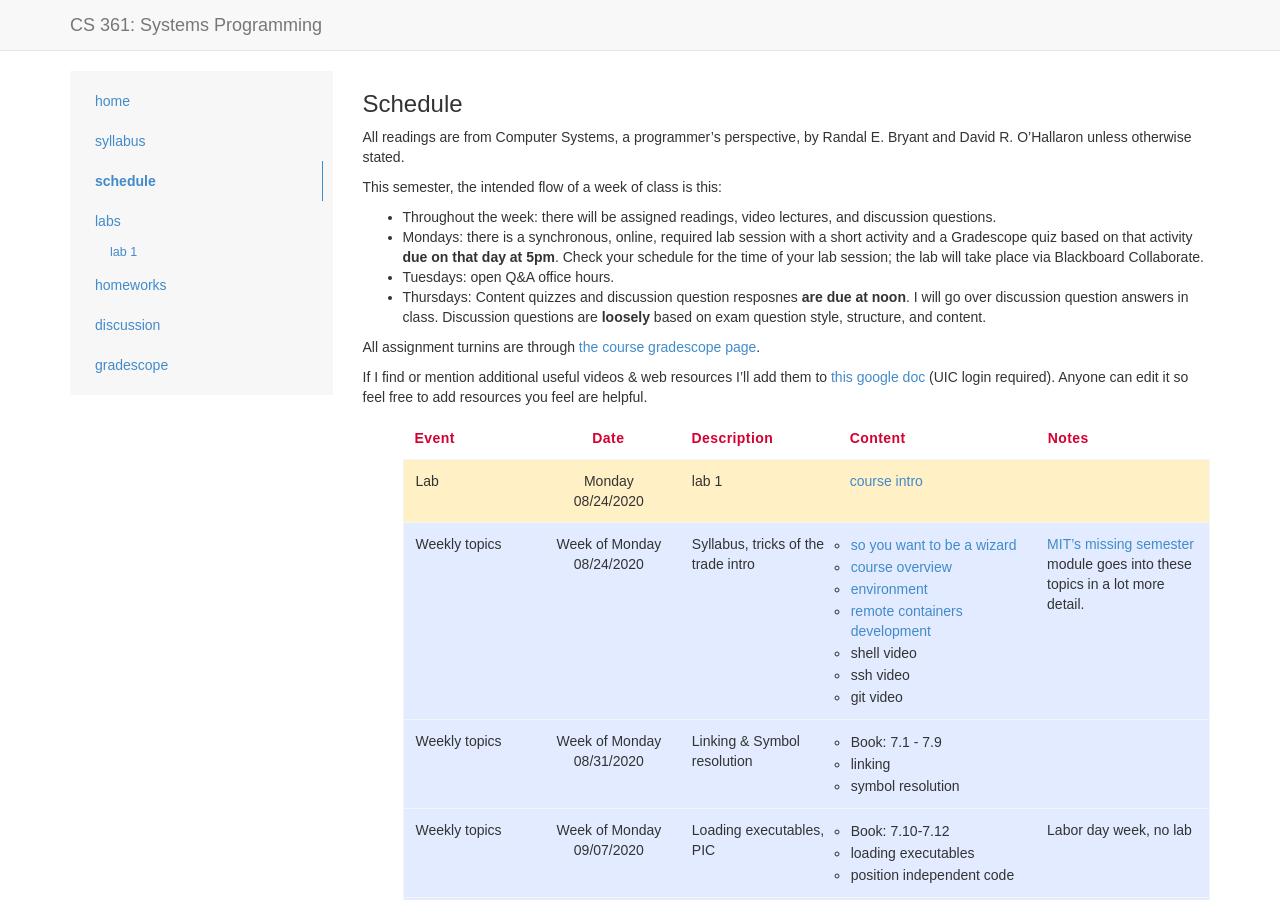
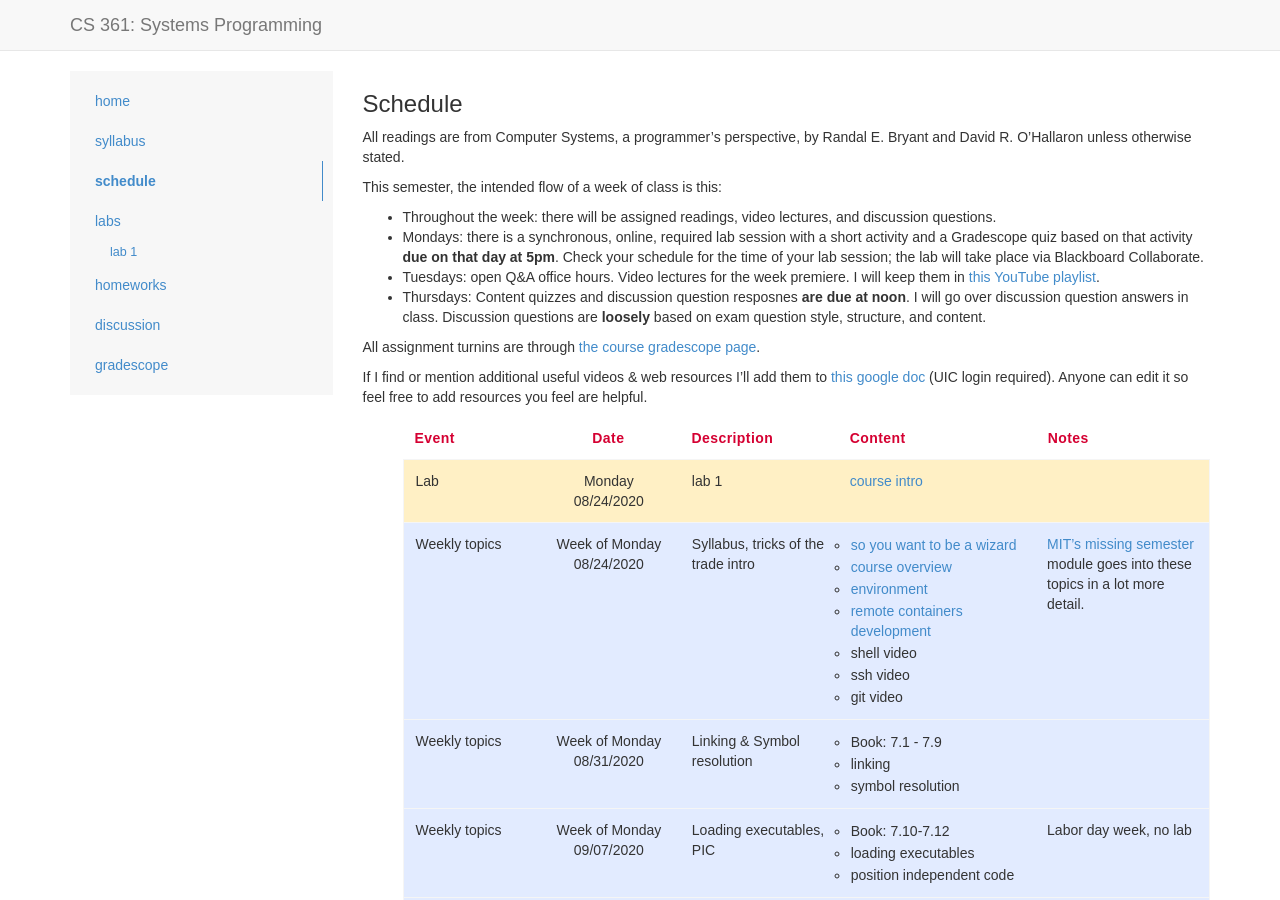
Before and after one commit to csatuic/cs361-website-old, a Jekyll site: the page built from schedule.md, in a window 1280 px wide and 900 px high. Built offline with Jekyll 4.4.1, drawn with Linux system fonts in a browser that asks for light colours; some web fonts are replaced.

Commit message:
youtube playlist

```diff
--- a/_config.yml
+++ b/_config.yml
@@ -7,6 +7,7 @@ personal: "https://www.cs.uic.edu/~ckanich/"
 
 gradescope: "https://www.gradescope.com/courses/149010"
 discussion: "https://piazza.com/uic/fall2020/cs361"
+playlist: https://www.youtube.com/playlist?list=PLhy9gU5W1fvUND_5mdpbNVHC1WCIaABbP
 
 dateformat: "%m/%d/%Y"
 future: true
--- a/schedule.md
+++ b/schedule.md
@@ -14,7 +14,8 @@ This semester, the intended flow of a week of class is this:
 *  Mondays: there is a synchronous, online, required lab session with a short activity and a
    Gradescope quiz based on that activity **due on that day at 5pm**. Check your schedule for the
    time of your lab session; the lab will take place via Blackboard Collaborate.
-*  Tuesdays: open Q&A office hours.
+*  Tuesdays: open Q&A office hours. Video lectures for the week
+   premiere. I will keep them in [this YouTube playlist]({{site.playlist}}).
 *  Thursdays: Content quizzes and discussion question resposnes **are due at noon**. I will go over
    discussion question answers in class. Discussion questions are **loosely** based on exam question
    style, structure, and content.
```
